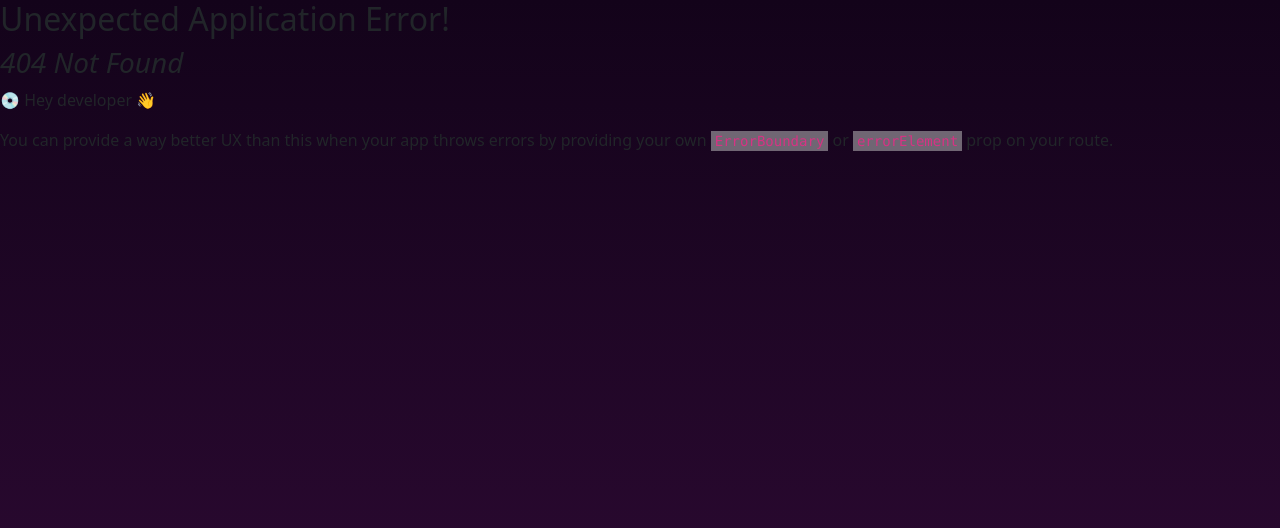
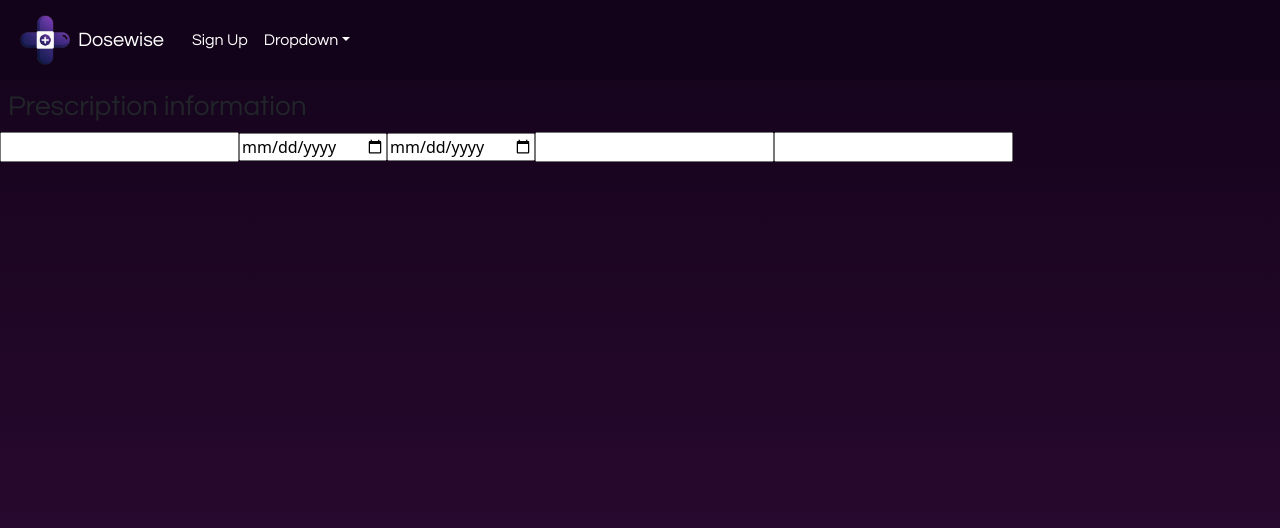
Before and after one commit to arnavk377/dosewise-frontend, a React (Vite) app: page /prescription in a window 1280 px wide. Before the commit this address had no page. Shown: the top 528 px of the page. Built offline with nearby package versions, Linux system fonts and the light colour scheme.

Commit message:
prescription

```diff
--- /dev/null
+++ b/src/assets/prespcription.jsx
@@ -0,0 +1,24 @@
+import Navbar from './navbar.jsx';
+
+function Prescription() {
+    return (
+        <>
+            <Navbar />
+            <h1>Prescription information</h1>
+            <form>
+                <label htmlFor="drugname"></label>
+                <input type="text" id="drugname" name="drugname" />
+                <label htmlFor="startdate"></label>
+                <input type="date" id="startdate" name="startdate" />
+                <label htmlFor="enddate"></label>
+                <input type="date" id="enddate" name="enddate" />
+                <label htmlFor="dosagefreq"></label>
+                <input type="text" id="dosagefreq" name="dosagefreq" />
+                <label htmlFor="dosagecount"></label>
+                <input type="text" id="dosagecount" name="dosagecount" />
+            </form>
+        </>
+    )
+}
+
+export default Prescription
```
Also changed, not shown: src/main.jsx (+9 -0 lines).
